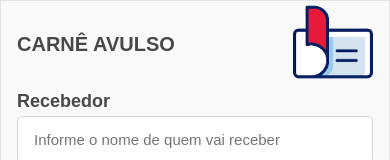
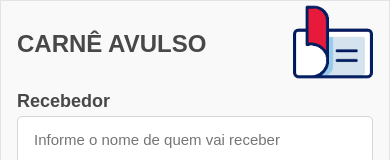
Before and after one commit to marcelo-site/boleto_avulso, a React (Create React App) app: page / in a window 390 px wide. Shown: the top 160 px of the page. Built offline with nearby package versions, Linux system fonts and the light colour scheme; the HTML template or start-up script is replaced by a standard one; what pdfmake would draw is missing.

Commit message:
change style

```diff
--- a/src/index.css
+++ b/src/index.css
@@ -6,9 +6,7 @@
 }
 
 :root {
-  /* --border-color: rgb(161 161 161); */
   --border-color: rgb(214 214 214);
-  /* --color-default: #2f2f2f; */
   --color-default: #484848;
 }
 
@@ -53,10 +51,6 @@ a {
 @media (max-width: 640px) {
   body {
     padding: 0;
-  }
-
-  .header h1 {
-    font-size: 1.25rem;
   }
 
   .header img {
```
